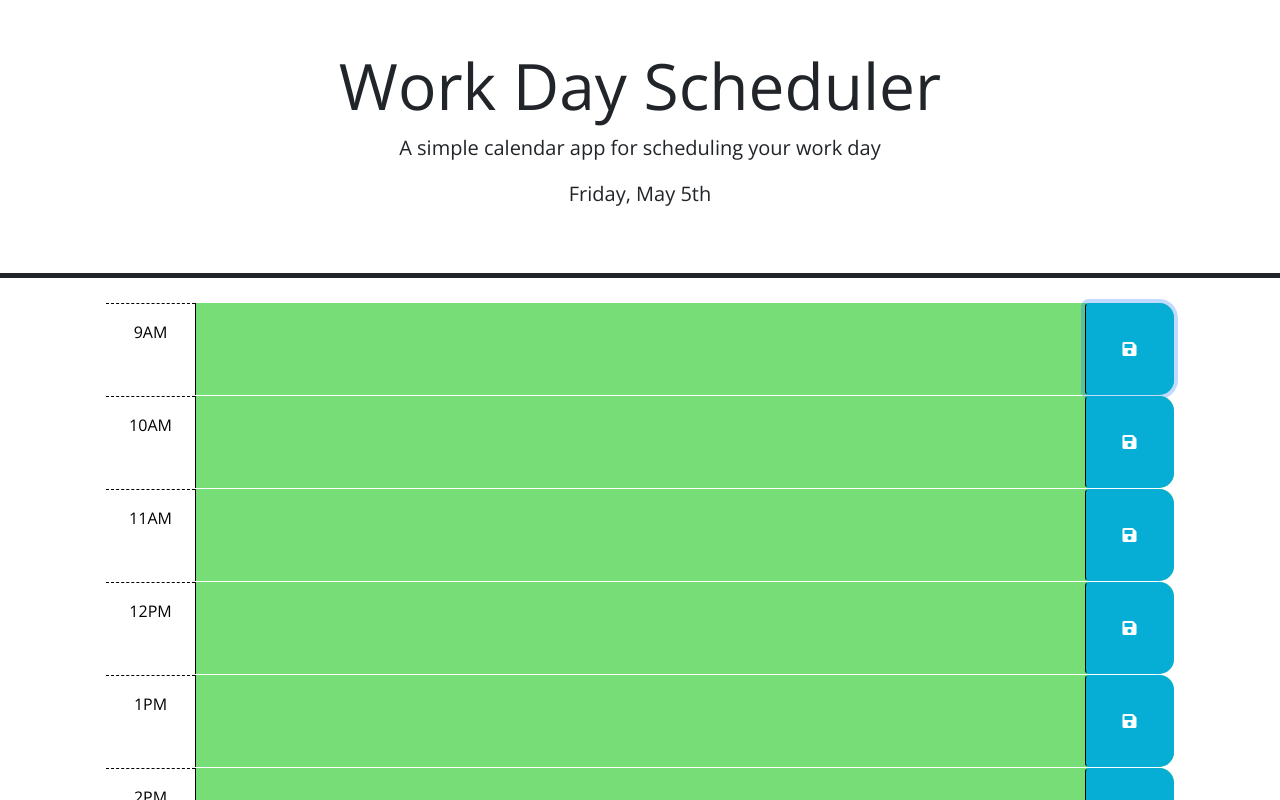
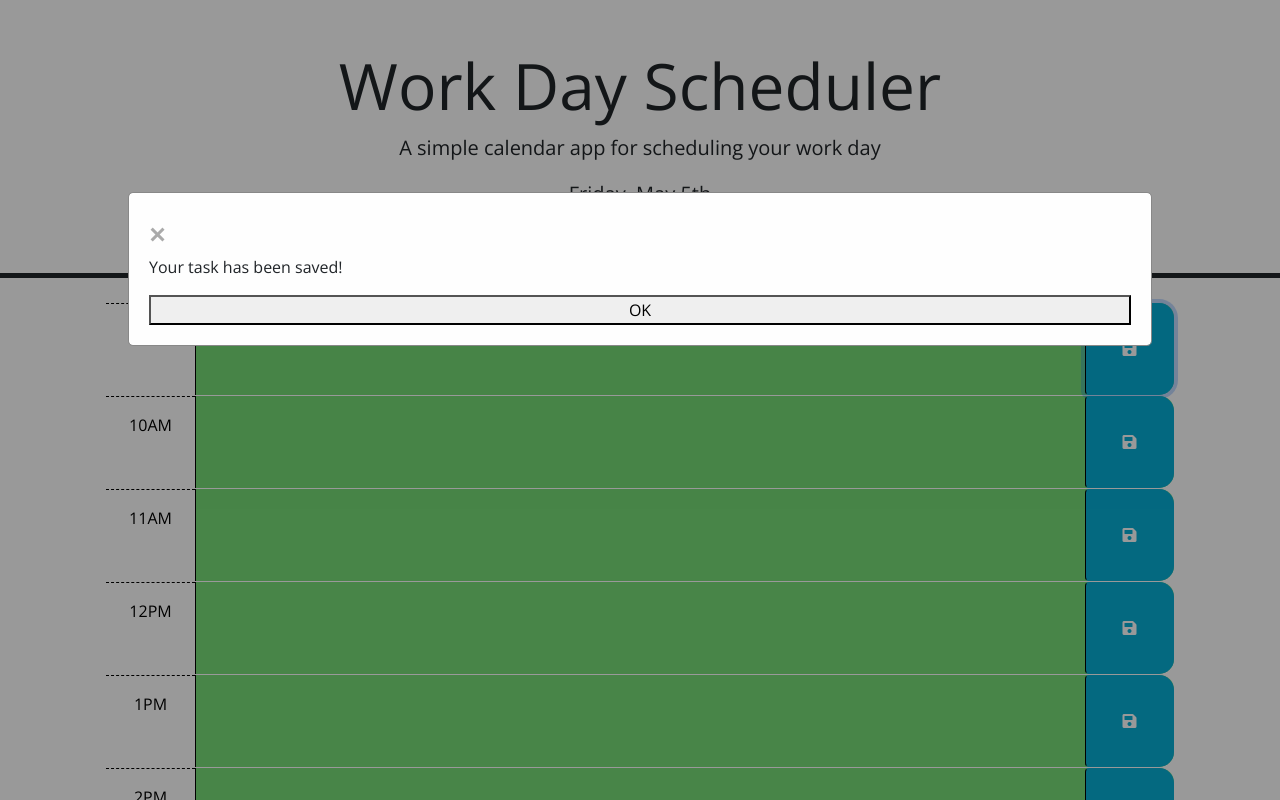
Before and after one commit to Jalzu1007/work-day-scheduler, a plain HTML site: page index.html in a window 1280 px wide. Both pictures are taken after a click on the button 1129 px from the left and 348 px from the top of the page. Shown: the top 800 px of the page. Drawn offline with nearby package versions, Linux system fonts and the light colour scheme.

Commit message:
Added Modal to scheduler

```diff
--- a/assets/css/style.css
+++ b/assets/css/style.css
@@ -1,6 +1,41 @@
 body {
   font-family: 'Open Sans', sans-serif;
   font-size: 16px;
+}
+
+/*Added Modal Styling*/
+.modal {
+  display: none;
+  position: fixed;
+  z-index: 1;
+  left: 0;
+  top: 0;
+  width: 100%;
+  height: 100%;
+  overflow: auto;
+  background-color: rgba(0, 0, 0, 0.4);
+}
+
+.modal-content {
+  background-color: #fefefe;
+  margin: 15% auto;
+  padding: 20px;
+  border: 1px solid #888;
+  width: 80%;
+}
+
+.close {
+  color: #aaa;
+  float: right;
+  font-size: 28px;
+  font-weight: bold;
+}
+
+.close:hover,
+.close:focus {
+  color: black;
+  text-decoration: none;
+  cursor: pointer;
 }
 
 textarea {
--- a/assets/scripts/script.js
+++ b/assets/scripts/script.js
@@ -86,9 +86,15 @@ $(".saveBtn").on("click", function() {
   // save the user inputs and change them to strings
   localStorage.setItem(timeBlock, JSON.stringify(userTask))
 
-  // display message when events have been added, changed, and deleted
-  alert("Your task has been saved!");
+  //show the modal
+$(".modal").css("display", "block");
+
+  // add a click event listener to the modal "OK" button to close the modal
+$("#modal-save").on("click", function() {
+    $(".modal").css("display", "none");
+  });
 });
+
 
 //access the user's tasks after refresh with local storage
 $('#hour-9 .description').val(JSON.parse(localStorage.getItem("hour-9")));
--- a/index.html
+++ b/index.html
@@ -28,6 +28,14 @@
       <p class="lead">A simple calendar app for scheduling your work day</p>
       <p id="currentDay" class="lead"></p>
     </header>
+
+    <div class="modal">
+      <div class="modal-content">
+        <span class="close">&times;</span>
+        <p>Your task has been saved!</p>
+        <button id="modal-save">OK</button>
+      </div>
+    </div>
 
       <div class="container-lg px-5">
 <!-- Added time blocks here -->
```
